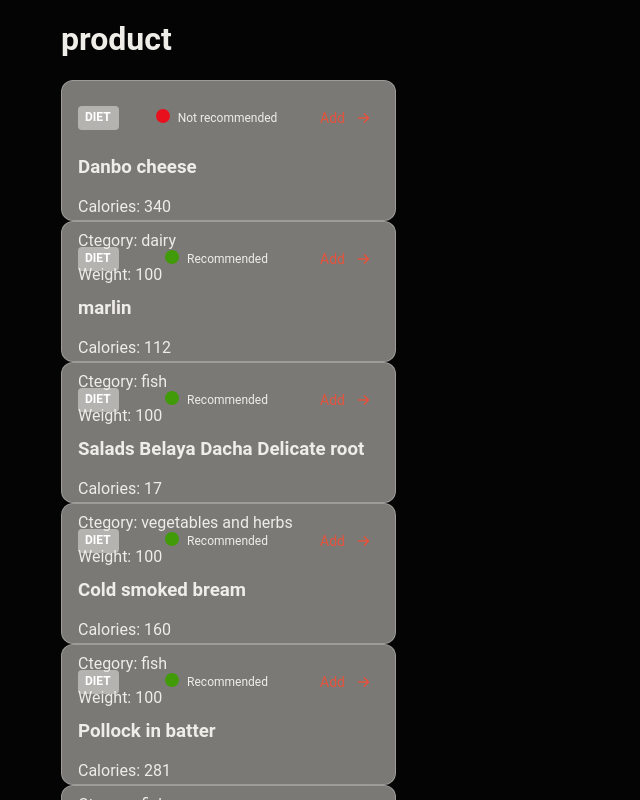
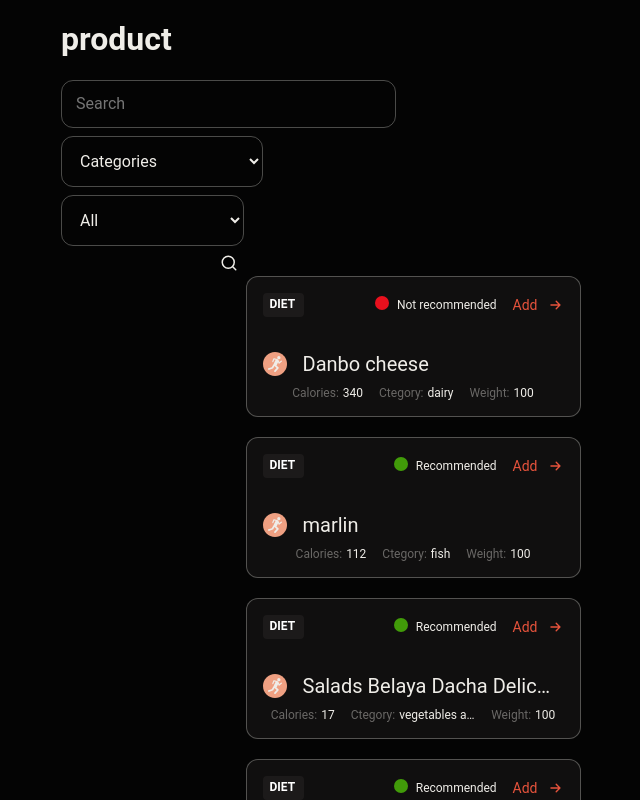
Before and after one commit to idnol/ui-power-pulse, a React app: page /react_vite/products in a window 1280 px wide. Shown: the top 800 px of the page, without its empty margins (227-867 px from the left). Built offline with nearby package versions, Linux system fonts and the light colour scheme; the HTML template or start-up script is replaced by a standard one.

Commit message:
ProductsFilter created

```diff
--- a/src/components/ProductItem/ProductItem.jsx
+++ b/src/components/ProductItem/ProductItem.jsx
@@ -1,27 +1,43 @@
-import { AddBtn, BtnContainer, DietBox, ProductCard, ProductText, RecomendSwitch } from "./ProductItem.styled"
+import { AddBtn, BtnContainer, BtnWrapper, DietBox, ProductCard, ProductInfoData, ProductInfoText, ProductInfoWrapper, RecomendedText, ProductTitle, RecomendSwitch, TitleWrapper } from "./ProductItem.styled"
 
 export const ProductItem = ({product:{title, calories, category, weight, groupBloodNotAllowed}, bloodGroup}) => {
   const notAllowed = groupBloodNotAllowed[bloodGroup];
   const isRecomended = notAllowed ? "Not recommended" : "Recommended";
   return (
     <ProductCard>
-      <BtnContainer>
+
+    <BtnContainer>
       <DietBox>Diet</DietBox>
-      <ProductText><RecomendSwitch $notAllowed={notAllowed}/>{isRecomended}</ProductText>
-        <AddBtn>Add<svg style={{
-            width: '20',
-            height: '20',
+      <BtnWrapper>
+      <RecomendedText><RecomendSwitch $notAllowed={notAllowed}/>{isRecomended}</RecomendedText>
+        <AddBtn>Add
+          <svg style={{
+            width: '18',
+            height: '18',
             stroke: '#e6533c',
           }} >
-          <use href="/img/sprait.svg#arrow" />
-        </svg></AddBtn>
-        </BtnContainer>
-      <h3>{title}</h3>
-      <div>
-      <p>Calories: <span>{calories}</span></p>
-      <p>Ctegory: <span>{category}</span></p>
-      <p>Weight: <span>{weight}</span></p>
-        </div>
+           <use href="/img/sprait.svg#arrow" />
+          </svg>
+        </AddBtn>
+      </BtnWrapper>
+    </BtnContainer>
+
+    <TitleWrapper>
+      <svg style={{
+            width: '24',
+            height: '24',
+          }} >
+          <use href="/img/sprait.svg#run-man-circle" />
+      </svg>
+      <ProductTitle>{title}</ProductTitle>
+    </TitleWrapper>
+
+    <ProductInfoWrapper>
+      <ProductInfoText>Calories: <ProductInfoData>{calories}</ProductInfoData></ProductInfoText>
+      <ProductInfoText>Ctegory: <ProductInfoData>{category}</ProductInfoData></ProductInfoText>
+      <ProductInfoText>Weight: <ProductInfoData>{weight}</ProductInfoData></ProductInfoText>
+    </ProductInfoWrapper>
+
    </ProductCard>
 
   )
--- a/src/components/ProductItem/ProductItem.styled.js
+++ b/src/components/ProductItem/ProductItem.styled.js
@@ -34,13 +34,13 @@ border-radius: 50%;
 background-color: ${getRecomendedColor};
 `;
 
-export const ProductText = styled.p`
-font-weight: 400;
+export const RecomendedText = styled.p`
 font-size: 12px;
 line-height: 1.5;
 color: ${theme.color.white};
 display: flex;
 gap: 8px;
+margin: 0;
 `
 
 export const AddBtn = styled.button`
@@ -52,11 +52,60 @@ border: none;
 display: flex;
 gap: 8px;
 align-items: center;
+padding: 0;
 `;
 
 export const BtnContainer = styled.div`
 display: flex;
 justify-content: space-between;
 align-items: center;
+margin-bottom: 35px;
+`;
 
-`
+export const BtnWrapper = styled.div`
+display: flex;
+gap: 16px;
+`;
+
+export const TitleWrapper = styled.div`
+display: flex;
+gap: 16px;
+margin-bottom: 8px;
+`;
+
+export const ProductTitle = styled.h3`
+font-weight: 400;
+font-size: 20px;
+line-height: 1.2;
+color: ${theme.color.white};
+margin: 0;
+text-align: center;
+max-width: 258px;
+white-space: nowrap;
+overflow: hidden;
+text-overflow: ellipsis;
+`;
+
+export const ProductInfoWrapper = styled.div`
+display: flex;
+gap: 16px;
+justify-content: center;
+`;
+
+export const ProductInfoText = styled.p`
+display: flex;
+gap: 4px;
+font-size: 12px;
+line-height: 1.5;
+color: ${theme.color.greyFifth};
+margin: 0;
+`;
+
+export const ProductInfoData = styled.span`
+display: block;
+color: ${theme.color.white};
+max-width: 76px;
+white-space: nowrap;
+overflow: hidden;
+text-overflow: ellipsis;
+`;
--- /dev/null
+++ b/src/components/ProductsFilter/ProductsFilter.jsx
@@ -0,0 +1,91 @@
+import { Formik,  } from "formik";
+import * as Yup from 'yup';
+import { Form,FormGroup, SearchBtn, Field, ErrorMessage, FieldTitle } from "./ProductsFilter.styled";
+
+const productSchema = Yup.object().shape({
+    title: Yup.string(),
+    category: Yup.string(),
+    recommended: Yup.string()
+      .oneOf(['all', 'recommended', 'not recommended']),
+  });
+
+export const ProductsFilter = () => {
+    const categories =[
+        "alcoholic drinks",
+        "berries",
+        "cereals",
+        "dairy",
+        "dried fruits",
+        "eggs",
+        "fish",
+        "flour",
+        "fruits",
+        "meat",
+        "mushrooms",
+        "nuts",
+        "oils and fats",
+        "poppy",
+        "sausage",
+        "seeds",
+        "sesame",
+        "soft drinks",
+        "vegetables and herbs"
+    ];
+
+    return (
+        <div>
+        <Formik
+          initialValues={{
+            title: "",
+            category: "",
+            recommended: "all",
+          }}
+          validationSchema={productSchema}
+          onSubmit={(values) => {
+            console.log(values);
+            // onAdd(values);
+            // actions.resetForm();
+          }}
+        >
+          <Form>
+            <FormGroup>
+
+              <FieldTitle name="title" placeholder="Search"/>
+              <ErrorMessage name="title" component="span" />
+            </FormGroup>
+
+            <label>
+              <Field as="select" name="category">
+              <option value="" disabled selected hidden>Categories</option>
+             { categories.map(item => {
+                return <option key={item.index} value={item}>{item}</option>
+             })}
+
+              </Field>
+              <ErrorMessage name="category" component="span" />
+            </label>
+
+
+            <label>
+              <Field as="select" name="recommended">
+                <option value="all">All</option>
+                <option value="recommended">Recommended</option>
+                <option value="not recommended">Not recommended</option>
+              </Field>
+              <ErrorMessage name="recommended" component="span" />
+            </label>
+
+            <SearchBtn type="submit">
+            <svg style={{
+            width: '18',
+            height: '18',
+            stroke:"#EFEDE8",
+          }} >
+           <use href="/img/sprait.svg#search" />
+          </svg>
+            </SearchBtn>
+          </Form>
+        </Formik>
+      </div>
+    )
+  }
--- /dev/null
+++ b/src/components/ProductsFilter/ProductsFilter.styled.jsx
@@ -0,0 +1,50 @@
+import styled from "styled-components";
+import {
+    ErrorMessage as FormikError,
+    Field as FormikField,
+    Form as FormikForm,
+  } from 'formik';
+import {theme} from "../../vars";
+
+export const Form = styled(FormikForm)`
+  display: flex;
+  flex-direction: column;
+  gap: 8px;
+  max-width: 335px;
+`;
+
+export const FormGroup = styled.label`
+  /* display: flex;
+  flex-direction: column;
+  gap: 6px; */
+  background: transparent;
+  color:  ${theme.color.white};
+`;
+export const FieldTitle = styled(FormikField)`
+  border: ${theme.border.grey3};
+ border-radius: 12px;
+ padding: 14px;
+ width: 335px;
+  background: transparent;
+  color:  ${theme.color.white};
+`;
+
+export const Field = styled(FormikField)`
+  border: ${theme.border.grey3};
+ border-radius: 12px;
+ padding: 14px;
+
+  background: transparent;
+  color:  ${theme.color.white};
+`;
+
+export const ErrorMessage = styled(FormikError)`
+  color: red;
+  font-size: 14px;
+`;
+
+export const SearchBtn = styled.button`
+background-color: transparent;
+border: none;
+padding: 0;
+`;
--- a/src/components/ProductsList/ProductsList.jsx
+++ b/src/components/ProductsList/ProductsList.jsx
@@ -1,17 +1,20 @@
 import { ProductItem } from "../ProductItem/ProductItem"
 import products from "../../products.json";
-import { useSelector } from "react-redux";
+import {ListProducts, ProductsContainer} from "./ProductsList.styled"
+// import { useSelector } from "react-redux";
 
 export const ProductsList = () => {
   // const bloodGroup = useSelector(state=> state.user.blood)
   const bloodGroup = "1"
   return (
-   <ul>
+    <ProductsContainer>
+   <ListProducts>
       {products.map(product => (
         <li key={product._id.$oid}>
           <ProductItem product={product} bloodGroup={bloodGroup} />
         </li>
       ))}
-    </ul>
+    </ListProducts>
+    </ProductsContainer>
   )
 }
--- a/src/components/ProductsList/ProductsList.styled.js
+++ b/src/components/ProductsList/ProductsList.styled.js
@@ -0,0 +1,12 @@
+import styled from "styled-components";
+
+export const ProductsContainer = styled.div`
+max-width: 335px;
+margin: 0 auto;
+`;
+
+export const ListProducts = styled.ul`
+display: flex;
+flex-direction: column;
+gap: 20px;
+`;
--- a/src/pages/ProductsPage/ProductsPage.jsx
+++ b/src/pages/ProductsPage/ProductsPage.jsx
@@ -1,8 +1,10 @@
+import { ProductsFilter } from "../../components/ProductsFilter/ProductsFilter";
 import { ProductsList } from "../../components/ProductsList/ProductsList";
 
 export default function ProductsPage() {
   return <>
   <h1>product</h1>
+  <ProductsFilter/>
   <ProductsList/>
   </>
 }
--- a/src/vars.js
+++ b/src/vars.js
@@ -7,7 +7,7 @@ export const theme =  {
     white: '#efede8',
     grey: 'rgba(239, 237, 232, .3)',
     greySecond: 'rgba(239, 237, 232, .6)',
-    greyThird: 'rgba(239, 237, 232, .5)',
+    greyThird: 'rgba(239, 237, 232, .05)',
     greyFourth: 'rgba(239, 237, 232, .8)',
     greyFifth: 'rgba(239, 237, 232, .4)',
     greySixth: 'rgba(239, 237, 232, .1)',
```
